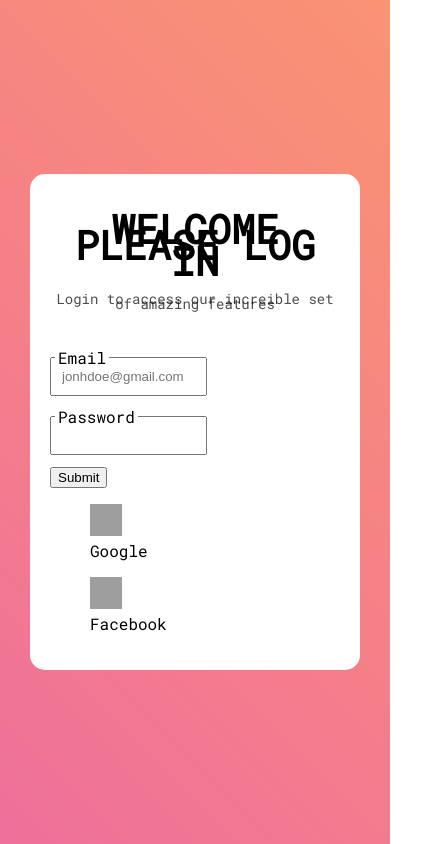
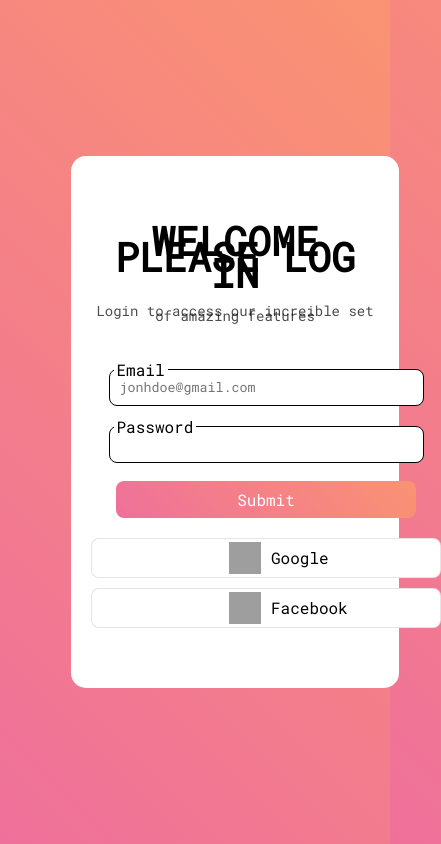
Before and after one commit to AleHS01/web_challenges, a plain HTML site: page Day 1 - Login/index.html in a window 390 px wide. Shown: the whole page, 441 px wide, since content can reach past the window. Drawn offline with Linux system fonts and the light colour scheme; grey boxes are pictures that could not be loaded.

Commit message:
project almost finish, refactoring + responsive coming

```diff
--- a/Day 1 - Login/styles.css
+++ b/Day 1 - Login/styles.css
@@ -14,8 +14,10 @@ body {
 }
 /* Containers */
 .container {
+  width: 80%;
+  max-width: 1100px;
   background-color: #fff;
-  padding: 20px;
+  padding: 50px 20px;
   border-radius: 15px;
 }
 .inner-container {
@@ -41,15 +43,22 @@ body {
 }
 /* Form */
 .form-container {
-  display: flex;
+  /* display: flex;
   flex-direction: column;
+  /* justify-content: center; */
+}
+#form {
 }
 .text-field {
   position: relative;
+  margin: 0 auto;
+  width: 90%;
+  max-width: 350px;
+  min-width: 100px;
 }
 .text-field label {
   display: block;
-  background-color: white;
+  background-color: #fff;
   width: fit-content;
   font-size: 1rem;
   padding: 0 3px;
@@ -57,13 +66,57 @@ body {
   left: 5px;
 }
 .text-field input[type="email"],
-input[type="password"] {
-  width: 45%;
-  max-width: 310px;
-  min-width: fit-content;
+.text-field input[type="password"] {
+  width: 100%;
   margin: 10px 0;
   outline: 0;
   padding: 10px;
+  border: 1px solid black;
+  border-radius: 8px;
+}
+.text-field input::placeholder {
+  font-family: "Roboto Mono", monospace;
+}
+#form input[type="submit"] {
+  color: #fff;
+  font-family: "Roboto Mono", monospace;
+  font-size: 1rem;
+  display: block;
+  width: 300px;
+  padding: 8px;
+  margin: 8px auto 0;
+  background: linear-gradient(45deg, #ef709b, #fa9372);
+  border-radius: 8px;
+  border: 0;
+  cursor: pointer;
+  scale: 1;
+  transition: all 2s ease-in-out;
+}
+#form input[type="submit"]:hover {
+  background-image: linear-gradient(45deg, #4dbcfb, #347c92);
+}
+.form-footer {
+  margin: 20px auto 0;
+  width: 350px;
+}
+.form-footer figure {
+  background-color: #fff;
+  display: grid;
+  align-items: center;
+  /* place-items: center; */
+  grid-template-columns: 1fr 1fr;
+  gap: 10px;
+  margin: 0 auto 10px;
+  border: 1px solid rgba(0, 0, 0, 0.1);
+  border-radius: 8px;
+  padding: 3px;
+  cursor: pointer;
+}
+.form-footer figure:hover {
+  background-color: #9f9f9f12;
+}
+.form-footer figure img {
+  justify-self: right;
 }
 
 /* Form Background */
@@ -71,3 +124,20 @@ input[type="password"] {
   width: 100%;
   border-radius: 8px;
 }
+
+/* Responsives + refactoring coming... */
+
+/* @media only screen and (max-width: 1000px) {
+  .header h1 {
+    text-transform: uppercase;
+    font-size: 1.5rem;
+  }
+  .header p {
+    font-size: 0.6rem;
+    color: rgba(0, 0, 0, 0.7);
+  }
+
+  .bg-container img {
+    display: none;
+  }
+} */
```
